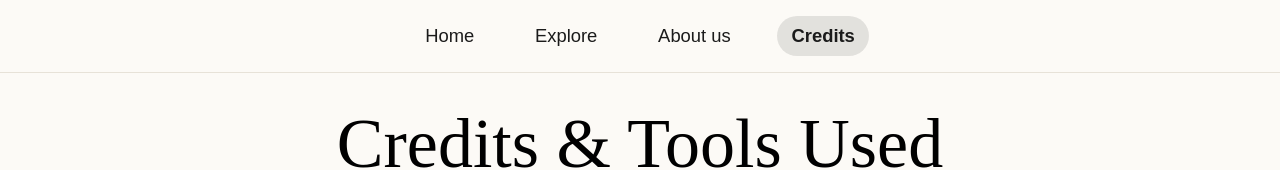
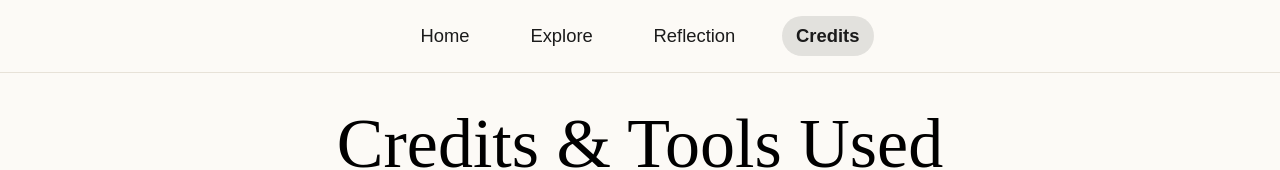
Before and after one commit to rosellerpelonia/ebook, a Vue app: page /credits in a window 1280 px wide. Shown: the top 170 px of the page. Built offline with nearby package versions, Linux system fonts and the light colour scheme; a web font is replaced by a local one.

Commit message:
update about us to reflection

```diff
--- a/src/components/AppNavbar.vue
+++ b/src/components/AppNavbar.vue
@@ -6,8 +6,8 @@
     <RouterLink to="/explore" class="app-nav__link" active-class="app-nav__link--active">
       Explore
     </RouterLink>
-    <RouterLink to="/about-us" class="app-nav__link" active-class="app-nav__link--active">
-      About us
+    <RouterLink to="/reflection" class="app-nav__link" active-class="app-nav__link--active">
+      Reflection
     </RouterLink>
     <RouterLink to="/credits" class="app-nav__link" active-class="app-nav__link--active">
       Credits
--- a/src/router/index.ts
+++ b/src/router/index.ts
@@ -1,7 +1,7 @@
 import { createRouter, createWebHistory } from 'vue-router';
 import HomePage from '@/pages/HomePage.vue';
 import ExplorePage from '@/pages/ExplorePage.vue';
-import AboutUsPage from '@/pages/AboutUsPage.vue';
+import ReflectionPage from '@/pages/ReflectionPage.vue';
 import CreditsPage from '@/pages/CreditsPage.vue';
 
 const router = createRouter({
@@ -9,7 +9,7 @@ const router = createRouter({
   routes: [
     { path: '/', name: 'home', component: HomePage },
     { path: '/explore', name: 'explore', component: ExplorePage },
-    { path: '/about-us', name: 'about-us', component: AboutUsPage },
+    { path: '/reflection', name: 'reflection', component: ReflectionPage },
     { path: '/credits', name: 'credits', component: CreditsPage },
   ],
 });
```
Also changed, not shown: src/pages/ReflectionPage.vue (renamed from src/pages/AboutUsPage.vue).
